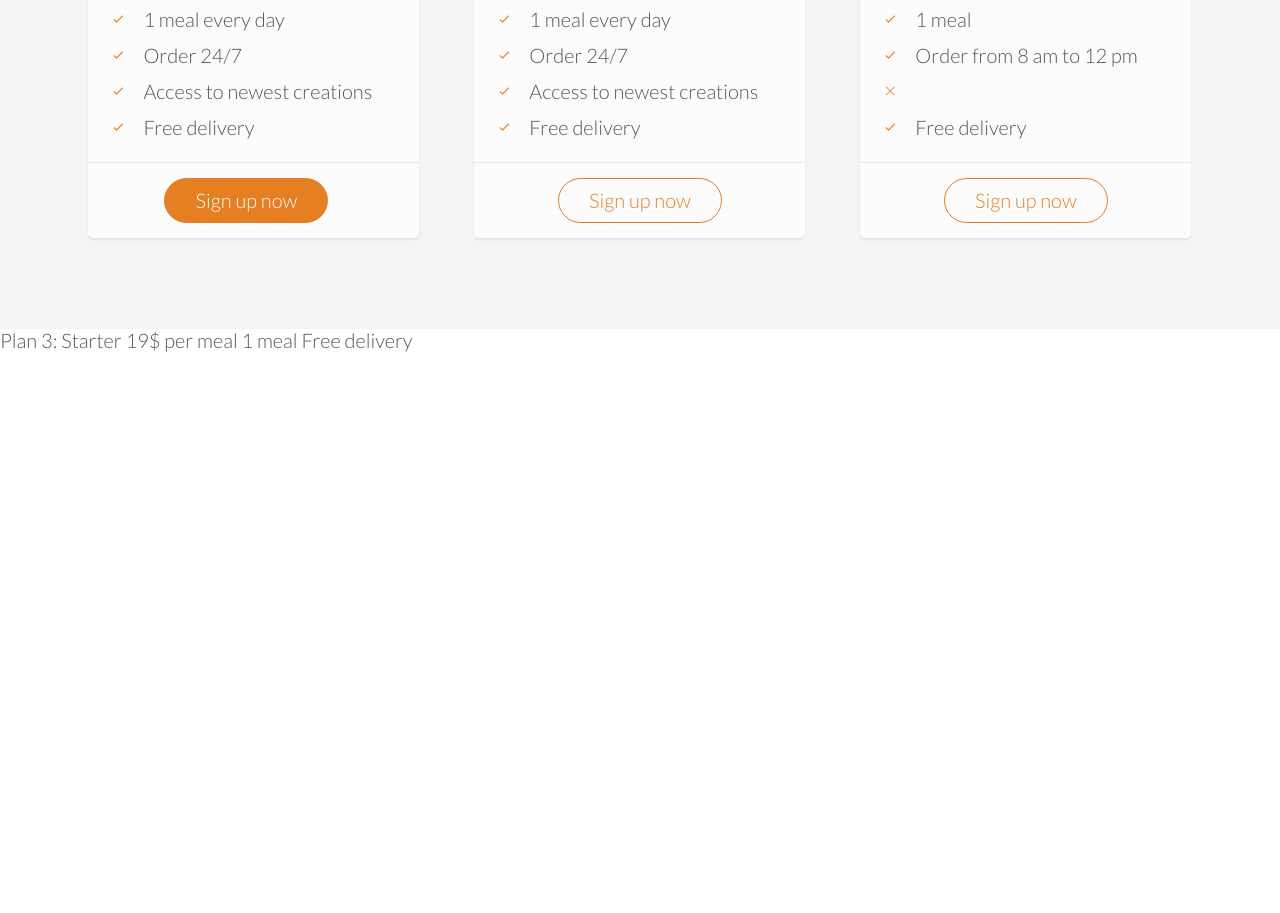
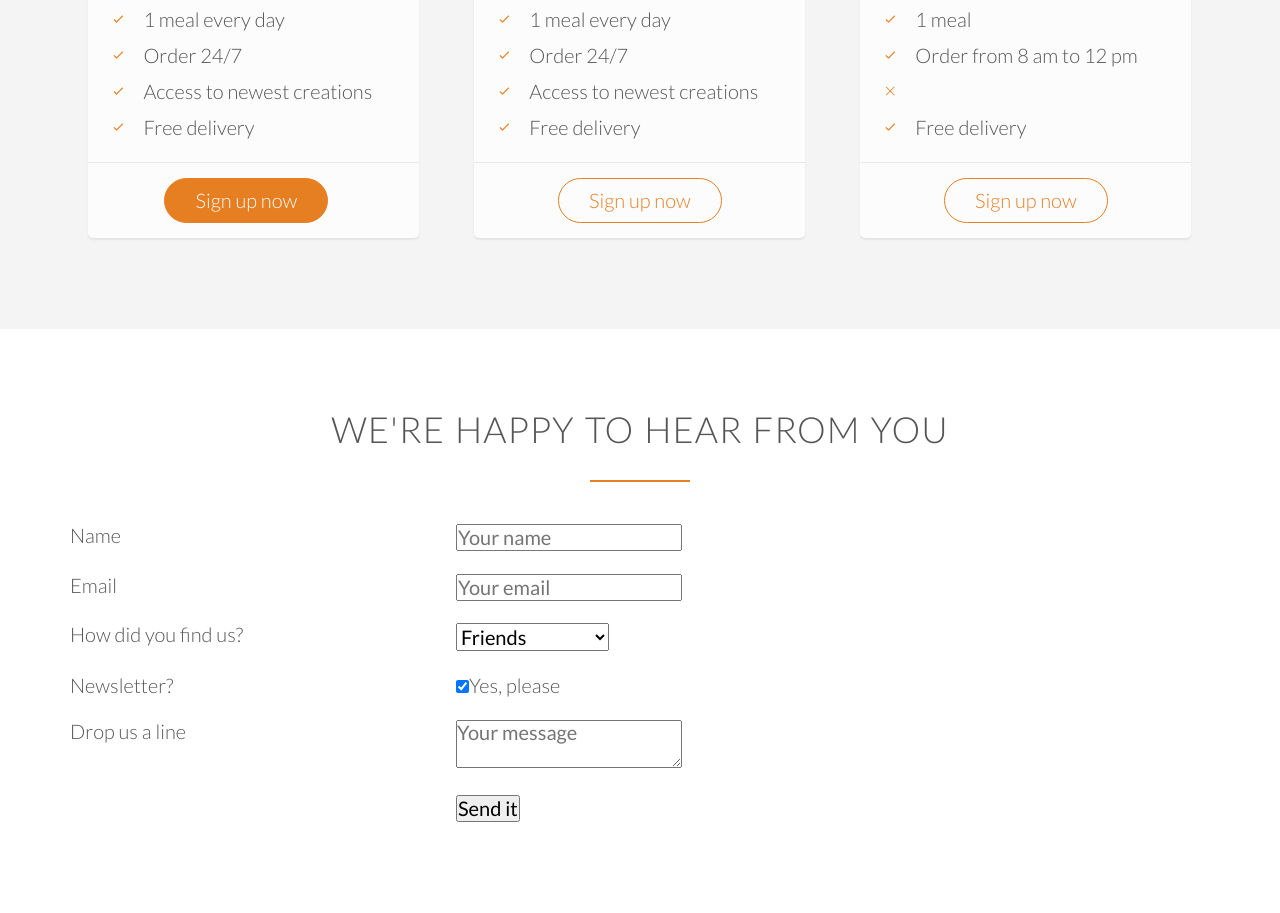
Before and after one commit to arikihamano/Omnifood, a plain HTML site: page index.html in a window 1280 px wide. Shown: the part 4226-5139 px from the top of the page. Before the commit the page ends 4578 px from the top, so only its background shows below. Drawn offline with Linux system fonts and the light colour scheme; files whose address does not match are found by name.

Commit message:
finish 53

```diff
--- a/index.html
+++ b/index.html
@@ -299,16 +299,68 @@
                 </div>
             </div>
         </section>
+
+        <section class="section-form">
+            <div class="row">
+                <h2>We're happy to hear from you</h2>
+            </div>
+            <div class="row">
+                <form method="post" action="#" class="contact-form">
+                    <div class="row">
+                        <div class="col span-1-of-3">
+                            <label for="name">Name</label>
+                        </div>
+                        <div class="col span-2-of-3">
+                            <input type="text" name="name" id="name" placeholder="Your name" required>
+                        </div>
+                    </div>
+                    <div class="row">
+                        <div class="col span-1-of-3">
+                            <label for="email">Email</label>
+                        </div>
+                        <div class="col span-2-of-3">
+                            <input type="email" name="email" id="email" placeholder="Your email" required>
+                        </div>
+                    </div>
+                    <div class="row">
+                        <div class="col span-1-of-3">
+                            <label for="find us">How did you find us?</label>
+                        </div>
+                        <div class="col span-2-of-3">
+                            <select name="find-us" id="find-us">
+                                <option value="friends" selected>Friends</option>
+                                <option value="search">Search engine</option>
+                                <option value="ad">Advertisement</option>
+                                <option value="other">Other</option>
+                            </select>
+                        </div>
+                    </div>
+                    <div class="row">
+                        <div class="col span-1-of-3">
+                            <label>Newsletter?</label>
+                        </div>
+                        <div class="col span-2-of-3">
+                            <input type="checkbox" name="news" id="news" checked>Yes, please
+                        </div>
+                    </div>
+                    <div class="row">
+                        <div class="col span-1-of-3">
+                            <label>Drop us a line</label>
+                        </div>
+                        <div class="col span-2-of-3">
+                            <textarea name="message" placeholder="Your message"></textarea>
+                        </div>
+                    </div>
+                    <div class="row">
+                        <div class="col span-1-of-3">
+                            <label>&nbsp;</label>
+                        </div>
+                        <div class="col span-2-of-3">
+                            <input type="submit" value="Send it">
+                        </div>
+                    </div>
+                </form>
+            </div>
+        </section>
     </body>
 </html>
-
-
-
-
-
-
-Plan 3: Starter
-19$ per meal
-1 meal
-
-Free delivery
```
